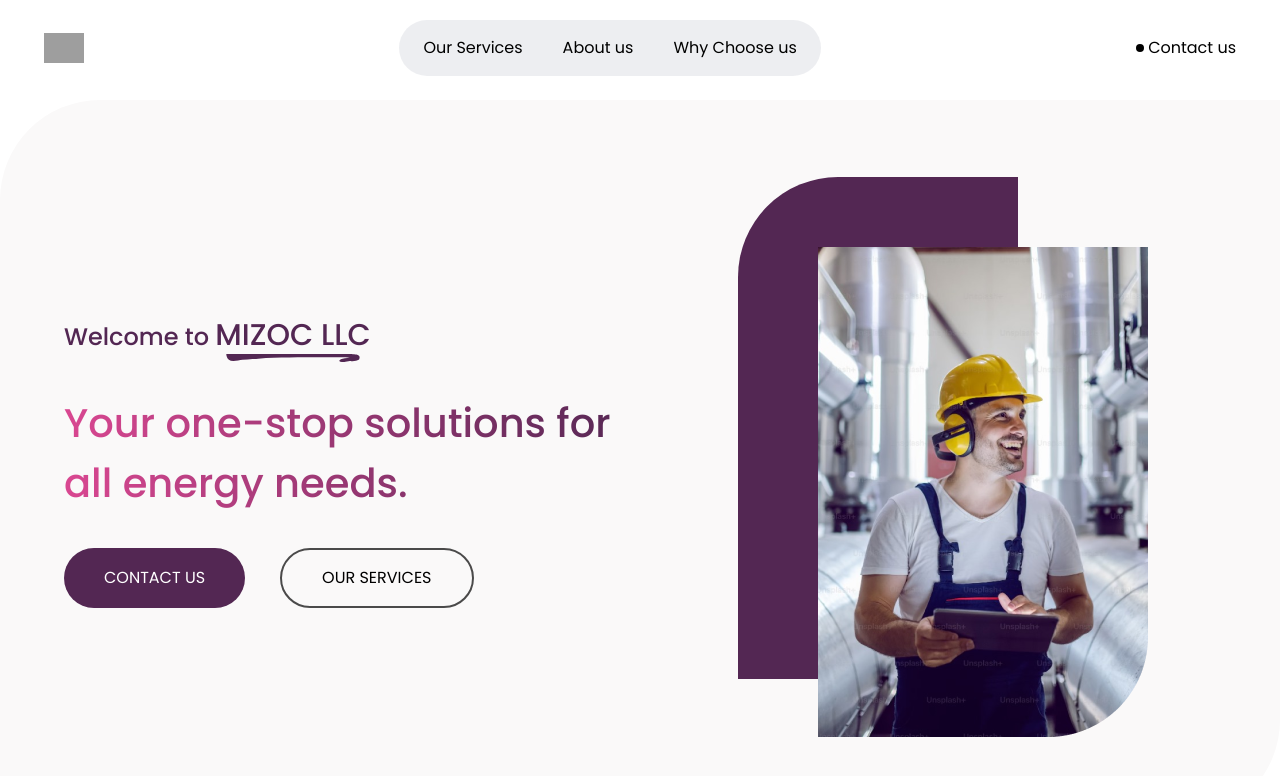
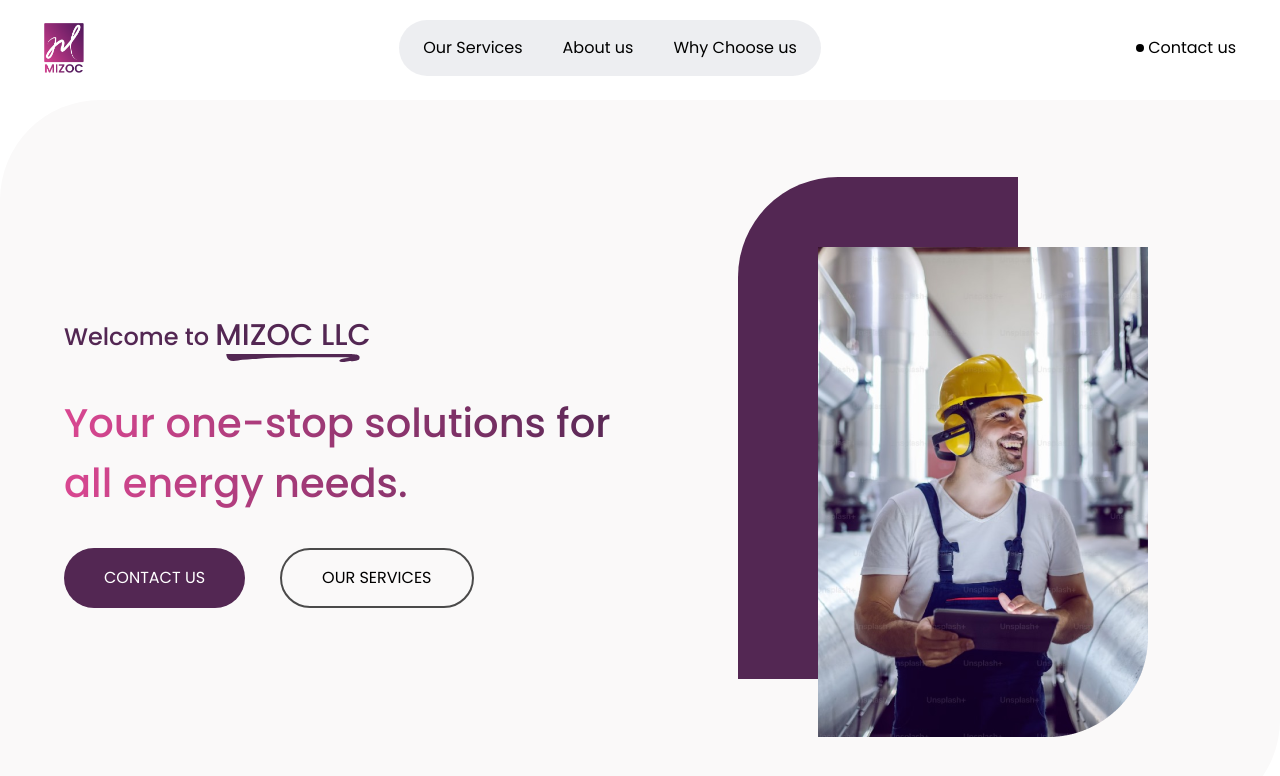
Before and after one commit to mishalibrahim/Mizoc, a Next.js app: page / in a window 1280 px wide. Shown: the top 776 px of the page. Built offline with nearby package versions, Linux system fonts and the light colour scheme; grey boxes are pictures that could not be loaded.

Commit message:
bug fixes

```diff
--- /dev/null
+++ b/components/AnimatedText.tsx
@@ -0,0 +1,61 @@
+import React from 'react'
+import {motion} from 'framer-motion'
+const AnimatedText = ({title,hover}:{title:string,hover:boolean}) => {
+  return (
+    <motion.div className='relative overflow-hidden'>
+        <AnimatedWord  title={title} animation={letterAnimation} hover={hover}/>
+        <div className='absolute top-0'>
+            <AnimatedWord title={title} animation={letterAnimationTwo} hover={hover}/>
+        </div>
+    </motion.div>
+  )
+}
+const titleAnimation ={
+    rest:{
+        transition:{
+            staggerChildren:0.003
+        }
+    },
+    hover:{
+        transition:{
+            staggerChildren:0.003
+        }
+    }
+}
+const letterAnimation ={
+    rest:{
+        y:0,
+    },hover:{
+        y:-25,
+        transition:{
+            duration:0.3,
+            ease:[0.6,0.01,0.05,0.95],
+            type:'tween'
+        }
+    }
+}
+const letterAnimationTwo ={
+    rest:{
+        y:25,
+    },hover:{
+        y:0,
+        transition:{
+            duration:0.3,
+            ease:[0.6,0.01,0.05,0.95],
+            type:'tween'
+        }
+    }
+}
+const AnimatedWord =({title,animation,hover}:{title:string,animation:any,hover:boolean})=>{
+    return(
+        <motion.span variants={titleAnimation} initial="rest" animate={hover ? 'hover' : 'rest'} className='whitespace-nowrap relative'>
+            {
+                title.split("").map((item,index)=>
+                item === " " ? <span key={index}>&nbsp;</span>
+                : <motion.span key={index} variants={animation} className='relative inline-block whitespace-nowrap' >{item}</motion.span>
+                )
+            }
+        </motion.span>
+    )
+}
+export default AnimatedText
--- a/components/Hero.tsx
+++ b/components/Hero.tsx
@@ -7,16 +7,16 @@
       <div className='wrapper  h-full'>
         <div className='flex flex-col lg:flex-row gap-20 lg:gap-0 lg:justify-between h-full md:px-5 py-10 '>
           <div className='flex flex-col lg:flex-1 gap-[35px] justify-center '>
-            <h3 className='font-medium text-primary sm:text-[24px] text-[22px] '>Welcome to {''}<span className='sm:text-[30px] text-[24px] font-medium relative
+            <h3 className='font-medium text-primary sm:text-[24px] text-[16px] '>Welcome to {''}<span className='sm:text-[30px] text-[20px] font-medium relative
              before:content-[""] before:bg-[url("/assets/images/underline.svg")] before:absolute sm:before:bottom-[-40px] before:bottom-[-34px] before:w-full before:h-full  before:bg-no-repeat before:bg-cover before:bg-center '>MIZOC LLC </span> </h3>
-            <h2 className='font-medium md:text-[40px] text-[30px] bg-gradient-to-r from-[#D94791]  to-primary bg-clip-text text-transparent'> Your one-stop solutions for all energy needs.</h2>
+            <h2 className='font-medium md:text-[40px] text-[26px] bg-gradient-to-r from-[#D94791]  to-primary bg-clip-text text-transparent'> Your one-stop solutions for all energy needs.</h2>
             <div className='flex flex-col sm:flex-row sm:gap-[35px] gap-5 '>
-              <button className='h-[60px] flex-center hover:shadow-xl transition-all bg-primary rounded-[40px] px-10 text-white uppercase'>contact Us</button>
-              <button className='h-[60px] flex-center border-black/70 border-2 hover:shadow-xl transition-all rounded-[40px] px-10 text-black uppercase'>our Services</button>
+              <button className='sm:h-[60px] h-[50px] flex-center hover:shadow-xl transition-all bg-primary rounded-[40px] px-10 text-white uppercase'>contact Us</button>
+              <button className='sm:h-[60px] h-[50px] flex-center border-black/70 border-2 hover:shadow-xl transition-all rounded-[40px] px-10 text-black uppercase'>our Services</button>
             </div>
           </div>
           <div className='lg:flex-1 flex-center '>
-            <div className='relative min-h-[600px] w-[300px]'>
+            <div className='relative min-h-[400px] md:min-h-[600px] w-[300px]'>
             <div className='sm:w-[280px] sm:h-[502px] w-[200px] h-[400px] sm:translate-x-[-2.5rem] translate-y-[-2rem] top-0 sm:bottom-0 sm:my-auto left-0  bg-primary rounded-tl-[100px] absolute'></div>
             <div className='absolute  top-0 sm:bottom-0 sm:my-auto  left-0 z-10 sm:w-[330px]  sm:h-[490px] w-[250px] h-auto translate-x-10 sm:translate-x-10 translate-y-8'>
             <Image className=' object-cover ' src='/assets/images/heroImage.png' width={330} height={490} alt='hero' />
--- a/components/Nav.tsx
+++ b/components/Nav.tsx
@@ -7,12 +7,13 @@
 
 const Nav = () => {
     const [isOpen,setisOpen] = useState(false)
+
     return (
         <header className='w-full h-full fixed top-0 z-30 max-h-[100px] '>
             <div className='wrapper'>
                 <div className='flex justify-between'>
                     <div className='w-[40px]  h-auto flex-center'>
-                        <Image src='/assets/images/mizocLogo.png' width={50} height={60} alt='logo' className='object-cover w-full ' />
+                        <Image src='/assets/images/miszocLogo.png' width={50} height={60} alt='logo' className='object-cover w-full ' />
                     </div>
                     <nav className='md:flex hidden min-h-14'>
                         <NavItems />
@@ -24,15 +25,15 @@
                     <div className='flex flex-col justify-center md:hidden ' onClick={(e)=>{
                         e.preventDefault();
                         setisOpen(!isOpen)}}>
-                        <div className='h-[40px] w-full flex  flex-col justify-between'>
-                            <span className={`w-[60px] ${isOpen && 'opacity-0' } h-1 bg-primary transition-all rounded-full`} ></span>
-                            <span className={`  w-[60px] ${isOpen ? 'ml-0 w-[60px] rotate-[-45deg] relative top-[-3px] z-50 bg-white ':'ml-2' }  h-1 duration-700 bg-primary transition-all rounded-full`}></span>
-                            <span className={`w-[60px] ${isOpen && 'w-[60px] rotate-[45deg] relative top-[-20px] z-50 bg-white' } h-1 bg-primary transition-all rounded-full`}></span>
+                        <div className='h-[30px] w-full flex  flex-col justify-between'>
+                            <span className={`w-[40px] ${isOpen && 'opacity-0' } h-1 bg-primary transition-all rounded-full`} ></span>
+                            <span className={`  w-[40px] ${isOpen ? 'ml-0 w-[60px] rotate-[-45deg] relative top-[-3px] z-50 bg-white ':'ml-2' }  h-1 duration-700 bg-primary transition-all rounded-full`}></span>
+                            <span className={`w-[40px] ${isOpen && 'w-[60px] rotate-[45deg] relative top-[-15px] z-50 bg-white' } h-1 bg-primary transition-all rounded-full`}></span>
                         </div>
                     </div>
                 </div>
             </div>
-                 <MobileNav active={isOpen} />
+                 <MobileNav active={isOpen}  />
         </header>
     )
 }
--- a/components/NavItems.tsx
+++ b/components/NavItems.tsx
@@ -1,19 +1,34 @@
-import { navItems } from '@/constants'
-import Link from 'next/link'
-import React from 'react'
+import { navItems } from '@/constants';
+import Link from 'next/link';
+import AnimatedText from './AnimatedText';
+import { useState } from 'react';
 
-const NavItems = () => {
+const NavItems: React.FC = () => {
+  // Initialize an array of hover states, initially all set to false
+  const [hoverStates, setHoverStates] = useState<boolean[]>(Array(navItems.length).fill(false));
+
+  // Function to handle hover state change for a specific item
+  const handleHoverChange = (index: number, isHovered: boolean): void => {
+    const newHoverStates = [...hoverStates]; // Create a copy of the array
+    newHoverStates[index] = isHovered; // Update the hover state for the specific item
+    setHoverStates(newHoverStates); // Update the state
+  };
+
   return (
-    <div className='bg-gray-200/70 flex  rounded-full p-1'>
-        {
-            navItems.map((item,index)=>(
-                <Link className='flex-center  text-black  px-5 hover:bg-white rounded-full' key={index} href={item.href}>
-                    {item.title}
-                </Link>
-            ))
-        }
-</div>
-  )
-}
+    <div className='bg-gray-200/70 flex rounded-full p-1'>
+      {navItems.map((item, index) => (
+        <Link
+          key={index}
+          href={item.href}
+          onMouseEnter={() => handleHoverChange(index, true)} // Set hover state to true on mouse enter
+          onMouseLeave={() => handleHoverChange(index, false)} // Set hover state to false on mouse leave
+          className='flex-center text-black px-5 hover:bg-white rounded-full'
+        >
+          <AnimatedText hover={hoverStates[index]} title={item.title} /> {/* Pass the hover state for the specific item */}
+        </Link>
+      ))}
+    </div>
+  );
+};
 
-export default NavItems
+export default NavItems;
--- a/package.json
+++ b/package.json
@@ -10,6 +10,7 @@
   },
   "dependencies": {
     "@gsap/react": "^2.1.1",
+    "framer-motion": "^11.1.9",
     "gsap": "^3.12.5",
     "next": "14.2.3",
     "react": "^18",
```
Also changed, not shown: 1 other file (tests, documents, lock files or other folders).
